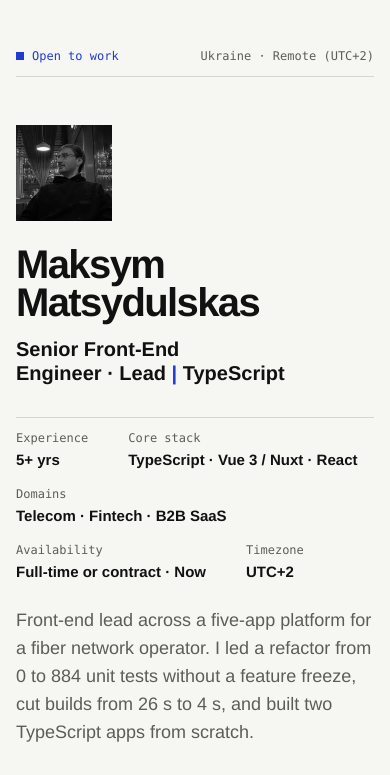
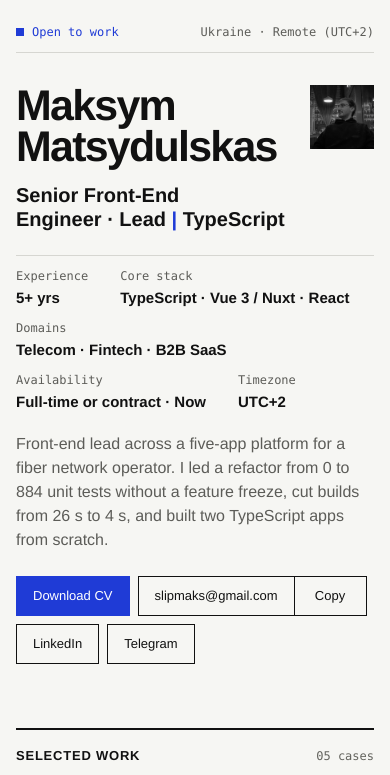
Before and after one commit to Slipmaks/portfolio, an Astro site: page / in a window 390 px wide. Shown: the top 775 px of the page. Built offline with nearby package versions, Linux system fonts and the light colour scheme; Astro itself is replaced by a stand-in of ours; a web font is replaced by a local one.

Commit message:
feat: enhance typography with lead-compact style, improve hero layout responsiveness, and refine button hover effects

```diff
--- a/src/components/CaseTile.astro
+++ b/src/components/CaseTile.astro
@@ -31,8 +31,10 @@ const { company, metric, title, summary } = entry.data;
     transition: background var(--ease-state);
   }
 
-  .case-tile:hover {
-    background: var(--accent-wash);
+  @media (hover: hover) {
+    .case-tile:hover {
+      background: var(--accent-wash);
+    }
   }
 
   .case-tile:has(a:focus-visible) {
--- a/src/pages/index.astro
+++ b/src/pages/index.astro
@@ -141,14 +141,16 @@ const twoDigits = (value: number) => String(value).padStart(2, '0');
 
   .hero-meta {
     display: flex;
+    flex-wrap: wrap;
     justify-content: space-between;
-    gap: 16px;
+    gap: 4px 16px;
     padding-bottom: 12px;
     border-bottom: 1px solid var(--hairline);
   }
 
   .status {
     color: var(--accent);
+    white-space: nowrap;
   }
 
   .status::before {
@@ -325,14 +327,45 @@ const twoDigits = (value: number) => String(value).padStart(2, '0');
   }
 
   @media (max-width: 640px) {
+    .hero {
+      padding-top: 24px;
+    }
+
     .hero-body {
-      flex-direction: column-reverse;
-      align-items: flex-start;
+      display: grid;
+      grid-template-columns: 1fr auto;
+      align-items: start;
+      gap: 0 12px;
+      margin-top: 32px;
+    }
+
+    .hero-body > div {
+      display: contents;
+    }
+
+    .hero-name {
+      font-size: clamp(32px, 11vw, 56px);
     }
 
     .hero-photo {
-      width: 96px;
-      height: 96px;
+      grid-column: 2;
+      grid-row: 1;
+      width: 64px;
+      height: 64px;
+    }
+
+    .hero-title {
+      grid-column: 1 / -1;
+    }
+
+    .hero-spec {
+      gap: 12px 32px;
+      margin-top: 24px;
+    }
+
+    .hero-summary {
+      margin: 20px 0 24px;
+      font: var(--type-lead-compact);
     }
 
     .job,
--- a/src/pages/work/[id].astro
+++ b/src/pages/work/[id].astro
@@ -88,6 +88,9 @@ const { title, company, period, role, summary, metric, stack } = entry.data;
   }
 
   .crumbs a {
+    display: inline-block;
+    padding-block: 12px;
+    margin-block: -12px;
     text-decoration: none;
   }
 
--- a/src/styles/global.css
+++ b/src/styles/global.css
@@ -22,6 +22,7 @@
   --type-title: 600 20px/24px var(--font-sans);
   --type-name: 600 15px/20px var(--font-sans);
   --type-lead: 400 18px/28px var(--font-sans);
+  --type-lead-compact: 400 16px/24px var(--font-sans);
   --type-prose: 400 15px/24px var(--font-sans);
   --type-control: 500 13px/16px var(--font-sans);
   --type-label: 600 13px/20px var(--font-sans);
@@ -137,6 +138,11 @@ img {
   color: var(--ink-muted);
 }
 
+a.section-index {
+  padding-block: 12px;
+  margin-block: -12px;
+}
+
 .mono {
   font: var(--type-mono);
   color: var(--ink-2);
@@ -156,21 +162,35 @@ img {
   transition: background var(--ease-state), color var(--ease-state), border-color var(--ease-state);
 }
 
-.button:hover {
-  background: var(--ink);
-  color: var(--on-ink);
-}
-
 .button-primary {
   background: var(--accent);
   border-color: var(--accent);
   color: var(--on-accent);
 }
 
-.button-primary:hover {
-  background: var(--ink);
-  border-color: var(--ink);
-  color: var(--on-ink);
+@media (hover: hover) {
+  .button:hover {
+    background: var(--ink);
+    color: var(--on-ink);
+  }
+
+  .button-primary:hover {
+    background: var(--ink);
+    border-color: var(--ink);
+    color: var(--on-ink);
+  }
+}
+
+@media (pointer: coarse) {
+  .button {
+    min-height: 44px;
+  }
+}
+
+@media (max-width: 640px) {
+  :root {
+    --section-gap: 64px;
+  }
 }
 
 .visually-hidden {
```
Also changed, not shown: DESIGN.md (+8 -3 lines).
